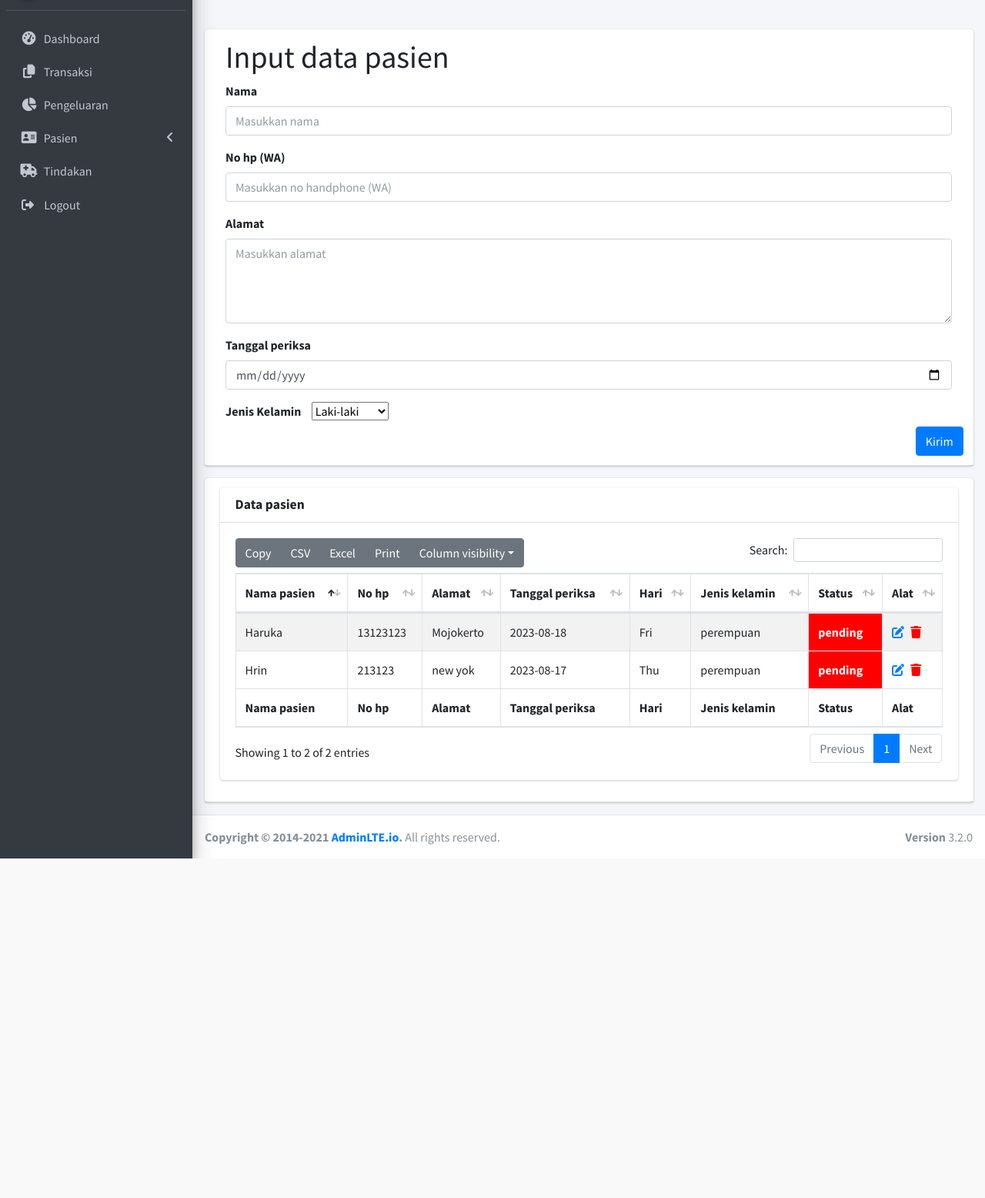
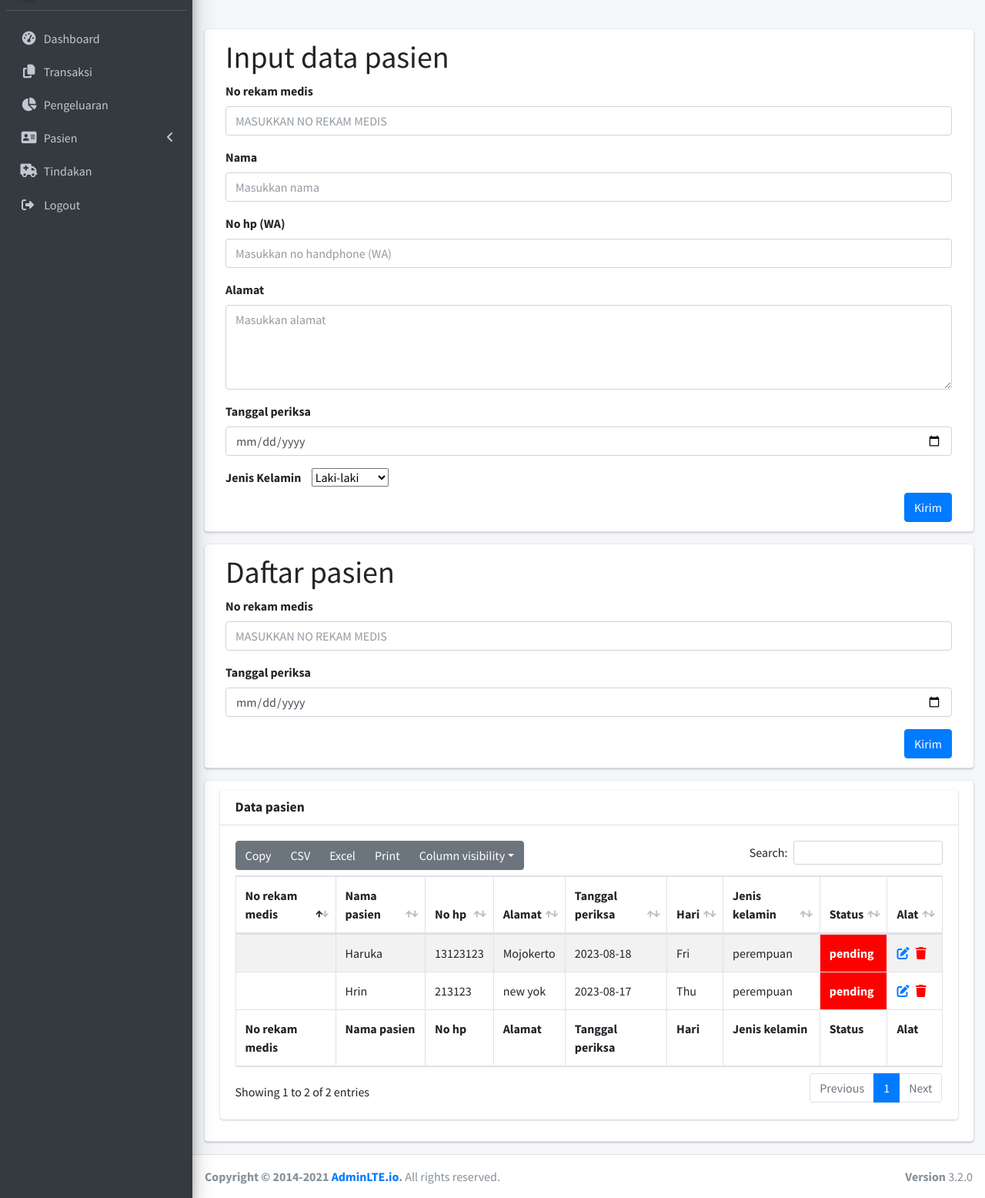
Before and after one commit to Ghipar/admin_drg, a PHP site: page /admin/pasien/frontend/input_pasien.php in a window 1280 px wide. Shown: the part 57-1613 px from the top of the page at 77% size. Before the commit the page ends 1172 px from the top, so only its background shows below. Run offline with PHP 8.4, Linux system fonts and the light colour scheme; the visitor is signed in with stand-in values (Sample User, id 1); data comes from the database, SQL or seed files in the repository; data that the repository does not hold is empty; some libraries are stand-ins or nearby versions.

Commit message:
rapiiin  + rekme

```diff
--- a/admin/pasien/backend/edit_pasien.php
+++ b/admin/pasien/backend/edit_pasien.php
@@ -4,6 +4,7 @@ include('../../../conn.php');
 
 if ($_SERVER["REQUEST_METHOD"] == "POST") {
     $nampas = $_POST["nama_pasien"];
+    $rekme = $_POST["rekme"];
     $hp = $_POST["hp"];
     $almt = $_POST["almt"];
     $tgl = $_POST["tgl_periksa"];
@@ -11,7 +12,7 @@ if ($_SERVER["REQUEST_METHOD"] == "POST") {
     $id = $_GET["id"];
 
     // You should validate and sanitize the input here
-    $q = "UPDATE `tbl_pasien` SET `nama_pasien`='$nampas',`no_hp`='$hp',`alamat`='$almt',`tgl_periksa`='$tgl',`jenis_kelamin`='$jenkel' WHERE id_pasien = '$id'";
+    $q = "UPDATE `tbl_pasien` SET `nama_pasien`='$nampas',`no_hp`='$hp',`alamat`='$almt',`tgl_periksa`='$tgl',`jenis_kelamin`='$jenkel', `no_rekme`='$rekme' WHERE id_pasien = '$id'";
     // Example: Replace this with your actual login logic
     if (mysqli_query($conn, $q)) {
         // Successful login, redirect to a dashboard or another page
--- a/admin/pasien/frontend/edit_pasien.php
+++ b/admin/pasien/frontend/edit_pasien.php
@@ -173,6 +173,10 @@ include('../../../conn.php');
                                             ?>
                                             <?php while ($data = mysqli_fetch_array($run)) { ?>
                                                 <div class="mb-3">
+                                                    <label for="nama" class="form-label">No rekam medis</label>
+                                                    <input style="text-transform:uppercase" type="text" class="form-control" id="rekme" name="rekme" placeholder="Masukkan no rekam medis" value="<?php echo $data['no_rekme'] ?>" required>
+                                                </div>
+                                                <div class="mb-3">
                                                     <label for="nama" class="form-label">Nama</label>
                                                     <input type="text" class="form-control" id="nama_pasien" name="nama_pasien" placeholder="Masukkan nama" value="<?php echo $data['nama_pasien'] ?>" required>
                                                 </div>
@@ -195,7 +199,7 @@ include('../../../conn.php');
                                                         <option <?php echo $data['jenis_kelamin'] == 'perempuan' ? 'selected' : '' ?> value="perempuan">Perempuan</option>
                                                     </select>
                                                 </div>
-                                                <button style="margin-left: 95%;" type="submit" class="btn btn-primary toastrDefaultSuccess">Kirim
+                                                <button style=" float: right;" type="submit" class="btn btn-primary toastrDefaultSuccess">Kirim
 
                                                     <?php
 
--- a/admin/pasien/frontend/input_pasien.php
+++ b/admin/pasien/frontend/input_pasien.php
@@ -120,7 +120,7 @@ include('../../../conn.php');
               </a>
 
             </li>
-            <li  class="nav-item">
+            <li class="nav-item">
               <a href="javascript:out();" class="nav-link">
                 <i style="margin-left: 4px;margin-right: 10px;" class="fa-solid fa-right-from-bracket"></i>
                 <p>
@@ -159,6 +159,10 @@ include('../../../conn.php');
                     <h1>Input data pasien</h1>
                     <form method="post" action="../backend/insert_pasien.php">
                       <div class="mb-3">
+                        <label for="nama" class="form-label">No rekam medis</label>
+                        <input style="text-transform:uppercase" type="text" class="form-control" id="rekme" name="rekme" placeholder="Masukkan no rekam medis" required>
+                      </div>
+                      <div class="mb-3">
                         <label for="nama" class="form-label">Nama</label>
                         <input type="text" class="form-control" id="nama_pasien" name="nama_pasien" placeholder="Masukkan nama" required>
                       </div>
@@ -181,7 +185,38 @@ include('../../../conn.php');
                           <option value="perempuan">Perempuan</option>
                         </select>
                       </div>
-                      <button style="margin-left: 95%;" type="submit" class="btn btn-primary">Kirim</button>
+                      <button style=" float: right;" type="submit" class="btn btn-primary">Kirim</button>
+                    </form>
+                  </div>
+                  <!-- /.card-body -->
+                </div>
+                <!-- /.card -->
+              </div>
+              <!-- /.col -->
+            </div>
+            <!-- /.row -->
+          </div>
+          <!-- /.container-fluid -->
+      </section>
+      <section class="content">
+        <div class="container-fluid">
+          <div class="row">
+            <div class="col-12">
+              <div class="card">
+                <div class="card-header">
+                  <!-- /.card -->
+                  <div class="container">
+                    <h1>Daftar pasien</h1>
+                    <form method="post" action="../backend/insert_rekme.php">
+                      <div class="mb-3">
+                        <label for="nama" class="form-label">No rekam medis</label>
+                        <input style="text-transform:uppercase" type="text" class="form-control" id="rekme" name="rekme" placeholder="Masukkan no rekam medis" required>
+                      </div>
+                      <div class="mb-3">
+                        <label for="usia" class="form-label">Tanggal periksa</label>
+                        <input type="date" class="form-control" id="tgl_periksa" name="tgl_periksa" required>
+                      </div>
+                      <button style=" float: right;" type="submit" class="btn btn-primary">Kirim</button>
                     </form>
                   </div>
                   <!-- /.card-body -->
@@ -215,6 +250,7 @@ include('../../../conn.php');
                       <table id="example1" class="table table-bordered table-striped">
                         <thead>
                           <tr>
+                            <th>No rekam medis</th>
                             <th>Nama pasien</th>
                             <th>No hp</th>
                             <th>Alamat</th>
@@ -228,6 +264,7 @@ include('../../../conn.php');
                         <tbody>
                           <?php while ($data = mysqli_fetch_array($tampil)) { ?>
                             <tr>
+                              <td><?php echo $data['no_rekme']; ?></td>
                               <td><?php echo $data['nama_pasien']; ?></td>
                               <td><?php echo $data['no_hp']; ?></td>
                               <td><?php echo $data['alamat']; ?></td>
@@ -246,6 +283,7 @@ include('../../../conn.php');
 
                         <tfoot>
                           <tr>
+                            <th>No rekam medis</th>
                             <th>Nama pasien</th>
                             <th>No hp</th>
                             <th>Alamat</th>
--- a/admin/pengeluaran/frontend/edit_pengeluaran.php
+++ b/admin/pengeluaran/frontend/edit_pengeluaran.php
@@ -170,7 +170,7 @@ include('../../../conn.php');
                                                     <label for="pesan" class="form-label">Keterangan</label>
                                                     <textarea class="form-control" id="ket" name="ket" rows="4" placeholder="Masukkan keterangan" required><?php echo $data['keterangan'] ?></textarea>
                                                 </div>
-                                                <button style="margin-left: 95%;" type="submit" class="btn btn-primary toastrDefaultSuccess">Kirim</button>
+                                                <button style=" float: right;" type="submit" class="btn btn-primary toastrDefaultSuccess">Kirim</button>
                                             <?php } ?>
                                         </form>
                                     </div>
--- a/admin/pengeluaran/frontend/input_pengeluaran.php
+++ b/admin/pengeluaran/frontend/input_pengeluaran.php
@@ -170,7 +170,7 @@ include('../../../conn.php');
                                                 <label for="pesan" class="form-label">Keterangan</label>
                                                 <textarea class="form-control" id="ket" name="ket" rows="4" placeholder="Masukkan keterangan" required></textarea>
                                             </div>
-                                            <button style="margin-left: 95%;" type="submit" class="btn btn-primary">Kirim</button>
+                                            <button style=" float: right;" type="submit" class="btn btn-primary">Kirim</button>
                                         </form>
                                     </div>
                                     <!-- /.card-body -->
--- a/admin/tindakan/frontend/edit_tindakan.php
+++ b/admin/tindakan/frontend/edit_tindakan.php
@@ -170,7 +170,7 @@ include('../../../conn.php');
                                                     <label for="pesan" class="form-label">Keterangan</label>
                                                     <textarea class="form-control" id="ket" name="ket" rows="4" placeholder="Masukkan keterangan" required> <?php echo $data['keterangan'] ?></textarea>
                                                 </div>
-                                                <button style="margin-left: 95%;" type="submit" class="btn btn-primary toastrDefaultSuccess">Kirim</button>
+                                                <button style=" float: right;" type="submit" class="btn btn-primary toastrDefaultSuccess">Kirim</button>
                                             <?php } ?>
                                         </form>
                                     </div>
--- a/admin/tindakan/frontend/input_tindakan.php
+++ b/admin/tindakan/frontend/input_tindakan.php
@@ -169,7 +169,7 @@ include('../../../conn.php');
                         <label for="pesan" class="form-label">Keterangan</label>
                         <textarea class="form-control" id="ket" name="ket" rows="4" placeholder="Masukkan keterangan" required></textarea>
                       </div>
-                      <button style="margin-left: 95%;" type="submit" class="btn btn-primary">Kirim</button>
+                      <button style=" float: right;" type="submit" class="btn btn-primary">Kirim</button>
                     </form>
                   </div>
                   <!-- /.card-body -->
--- a/admin/transaksi/backend/insert_transaksi.php
+++ b/admin/transaksi/backend/insert_transaksi.php
@@ -17,6 +17,7 @@ if ($_SERVER["REQUEST_METHOD"] == "POST") {
     $pasnam = $_POST['nampas'];
     $idt = $_POST['idTran'];
     $dtn = date('Y-m-d');
+    $pay = $_POST["pay"];
     function get_day_name($date)
     {
         // Convert the date to a timestamp
@@ -30,7 +31,7 @@ if ($_SERVER["REQUEST_METHOD"] == "POST") {
         header("Location: ../frontend/input_transaksi.php");
         exit();
     } else {
-        $qb = "INSERT INTO tbl_transaksi (grand_total, jumlah_uang, kembali, metode_pembayaran, keterangan, id_akun, id_pasien, tgl_trans, hari) VALUES ('$total','$jmlh','$kem','tunai','$ket', '$idak', '$pasnam', '$dtn', '$tugel')";
+        $qb = "INSERT INTO tbl_transaksi (grand_total, jumlah_uang, kembali, metode_pembayaran, keterangan, id_akun, id_pasien, tgl_trans, hari) VALUES ('$total','$jmlh','$kem','$pay','$ket', '$idak', '$pasnam', '$dtn', '$tugel')";
         if (mysqli_query($conn, $qb)) {
             $q1 = "SELECT * FROM tbl_cart";
             $ren = mysqli_query($conn, $q1);
```
Also changed, not shown: admin/pasien/backend/insert_pasien.php (+9 -2 lines), admin/pasien/backend/insert_rekme.php (added, +56 -0 lines), admin/transaksi/frontend/input_transaksi.php (+12 -6 lines).
